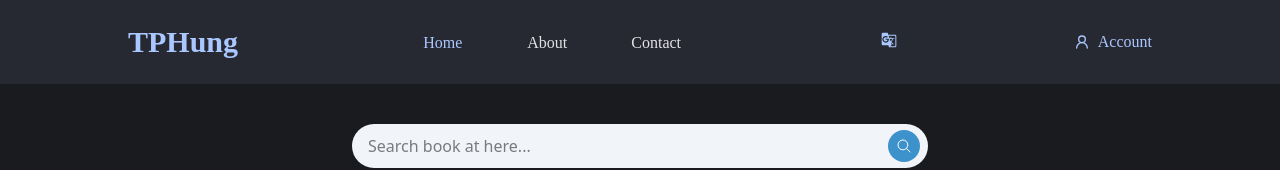
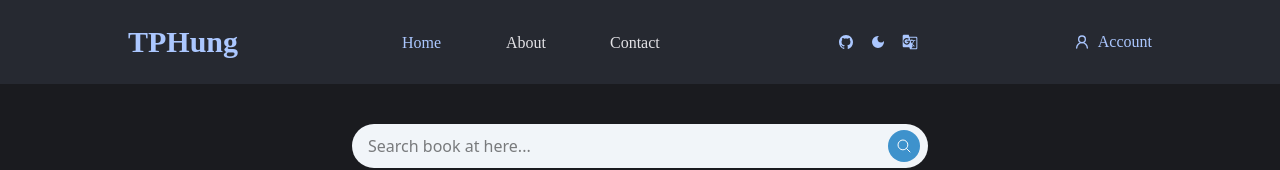
Before and after one commit to Vnboi2004/FE-Books, a React (Vite) app: page / in a window 1280 px wide. Shown: the top 170 px of the page. Built offline with nearby package versions, Linux system fonts and the light colour scheme; no server answers.

Commit message:
add setting navbar

```diff
--- a/src/components/layout/Header.tsx
+++ b/src/components/layout/Header.tsx
@@ -4,6 +4,8 @@ import { NavLink } from 'react-router-dom';
 import { useTranslation } from 'react-i18next';
 import { useEffect, useState } from 'react';
 import { MdGTranslate } from "react-icons/md";
+import { MdDarkMode } from "react-icons/md";
+import { IoLogoGithub } from "react-icons/io";
 const Header = () => {
   const { i18n } = useTranslation();
   const { t } = useTranslation('header');
@@ -55,13 +57,19 @@ const Header = () => {
                className={`text-base font-primary font-bold cursor-pointer ${currentLanguage !== 'en' ? 'text-white' : 'text-black'}`}
               >Vietnamese</button>
           </div> */}
-          <div>
+          <div className='flex items-center gap-4'>
+            {/* infomation author */}
+            <button>
+              <IoLogoGithub className='text-text-primary'/>
+            </button>
+            {/* dark mode */}
+            <button>
+              <MdDarkMode className='text-text-primary'/>
+            </button>
             {/* Translation */}
             <button>
               <MdGTranslate className='text-text-primary'/>
             </button>
-            {/* dark mode */}
-
           </div>
           {/* Acount */}
           <button className='flex items-center gap-2 cursor-pointer text-text-primary'>
```
